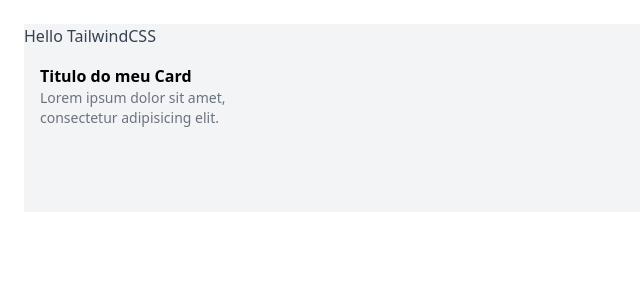
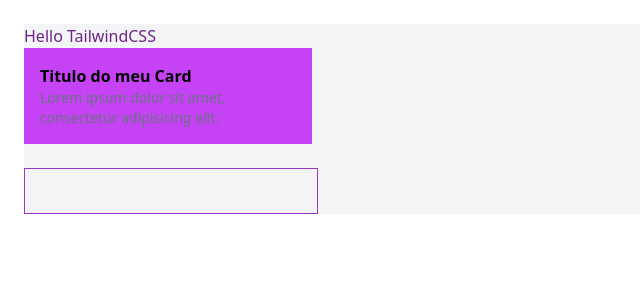
Before and after one commit to joelvitorniino/learning-tailwind, a Next.js app: page / in a window 1280 px wide. Shown: the top 300 px of the page, without its empty margins (0-640 px from the left). Built offline with nearby package versions, Linux system fonts and the light colour scheme.

Commit message:
configuration archive tailwind

```diff
--- a/pages/index.tsx
+++ b/pages/index.tsx
@@ -2,16 +2,16 @@ export default function Home() {
   return (
     <>
       <div className="bg-gray-100 m-6 h-scren">
-        <h1 className="text-gray-700 hover:text-blue-700 hover:underline">
+        <h1 className="text-brand-300 hover:text-blue-700 hover:underline">
           Hello TailwindCSS
         </h1>
 
-        <div className="group w-72 bg-gray-100 p-4">
+        <div className="group w-72 bg-brand-100 p-4">
           <h4 className="font-bold group-hover:text-blue-300">Titulo do meu Card</h4>
           <p className="text-gray-500 group-hover:text-gray-800 text-sm">Lorem ipsum dolor sit amet, consectetur adipisicing elit.</p>
         </div>
         <br />
-        <input type="text" className="bg-gray-100 hover:bg-gray-200 text-lg px-4 py-2 focus:text-red-300" />
+        <input type="text" className="bg-gray-100 hover:bg-gray-200 text-lg px-4 py-2 focus:text-red-300 border border-brand-200" />
       </div>
     </>
   )
--- a/tailwind.config.js
+++ b/tailwind.config.js
@@ -5,7 +5,15 @@ module.exports = {
     "./components/**/*.{js,ts,jsx,tsx}",
   ],
   theme: {
-    extend: {},
+    extend: {
+      colors: {
+        brand: {
+          100: '#c542f5',
+          200: '#9e35c4',
+          300: '#6d2487'
+        }
+      }
+    },
   },
   plugins: [],
 }
```
